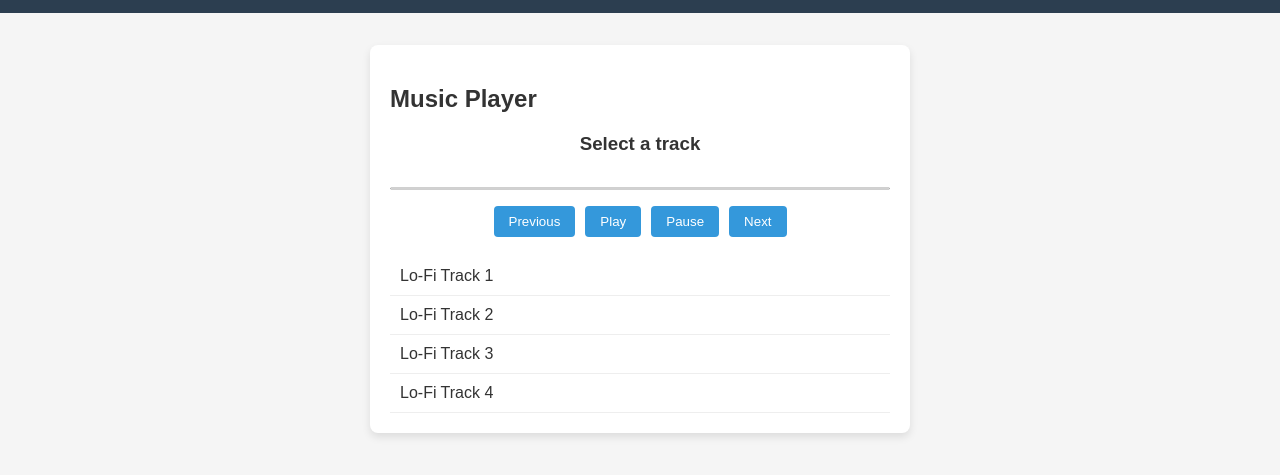
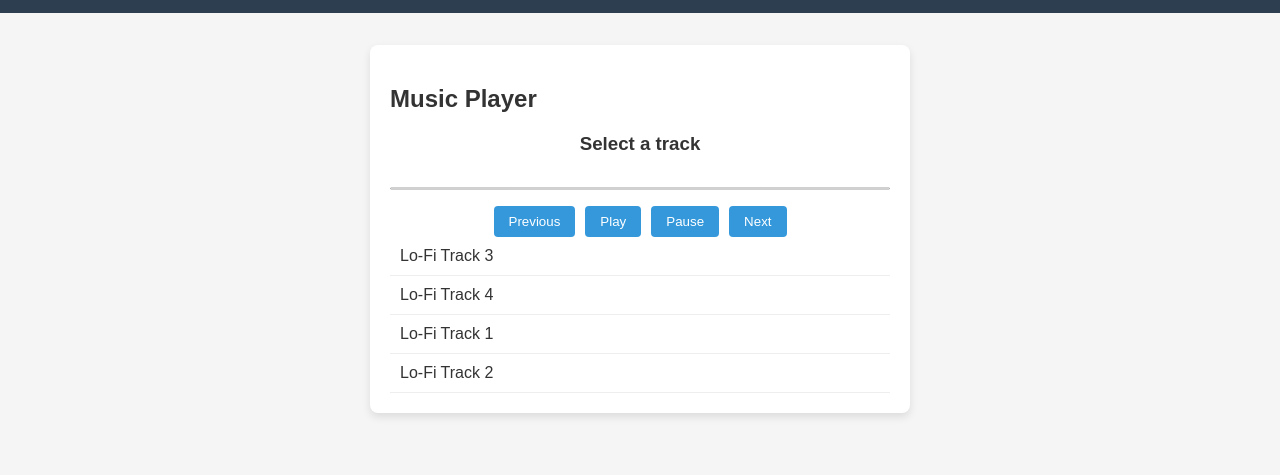
Before and after one commit to DrTHunter/AudioOasis, a plain HTML site: page index.html in a window 1280 px wide. Shown: the part 137-612 px from the top of the page. Drawn offline with Linux system fonts and the light colour scheme.

Commit message:
Update index.html

```diff
--- a/index.html
+++ b/index.html
@@ -149,11 +149,10 @@
             <button id="pause-btn">Pause</button>
             <button id="next-btn">Next</button>
         </div>
-        <div class="playlist">
+            <div class="playlist-item" data-src="lofi3.mp3">Lo-Fi Track 3</div>
+            <div class="playlist-item" data-src="lofi4.wav">Lo-Fi Track 4</div>
             <div class="playlist-item" data-src="lofi1.mp3">Lo-Fi Track 1</div>
             <div class="playlist-item" data-src="lofi2.wav">Lo-Fi Track 2</div>
-            <div class="playlist-item" data-src="lofi3.mp3">Lo-Fi Track 3</div>
-            <div class="playlist-item" data-src="lofi4.wav">Lo-Fi Track 4</div>
         </div>
     </div>
 
```
